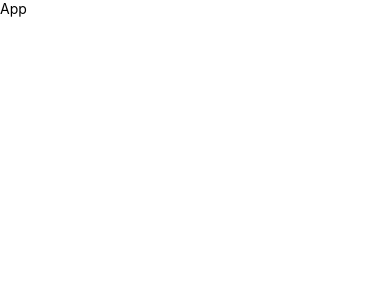
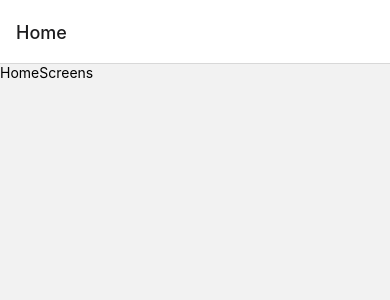
Before and after one commit to AlanTorrealba/NavigationApp, a React Native app: screen / in a window 390 px wide. Shown: the top 300 px of the page. Built offline with nearby package versions, Linux system fonts and the light colour scheme.

Commit message:
Añadiendo react navigation

```diff
--- a/src/App.tsx
+++ b/src/App.tsx
@@ -1,11 +1,14 @@
+import 'react-native-gesture-handler';
+import { NavigationContainer } from '@react-navigation/native';
 import React from 'react';
 import {Text, View} from 'react-native';
+import { StackNavigator } from './presentation/routes/StackNavigator';
 
 const App = () => {
   return (
-    <View>
-      <Text>App</Text>
-    </View>
+    <NavigationContainer >
+      <StackNavigator/>
+    </NavigationContainer>
   );
 };
 
--- /dev/null
+++ b/src/presentation/routes/StackNavigator.tsx
@@ -0,0 +1,16 @@
+import { createStackNavigator } from '@react-navigation/stack';
+import {HomeScreen} from '../screens/home/HomeScreen';
+import {ProductsScreen} from '../screens/products/ProductsScreen';
+import {SettingsScreen} from '../screens/settings/SettingsScreen';
+
+const Stack = createStackNavigator();
+
+export const StackNavigator = () => {
+  return (
+    <Stack.Navigator>
+      <Stack.Screen name="Home" component={HomeScreen} />
+      <Stack.Screen name="Products" component={ProductsScreen} />
+      <Stack.Screen name="Settings" component={SettingsScreen} />
+    </Stack.Navigator>
+  );
+};
```
Also changed, not shown: package.json (+7 -1 lines), 2 other files (tests, documents, lock files or other folders).
